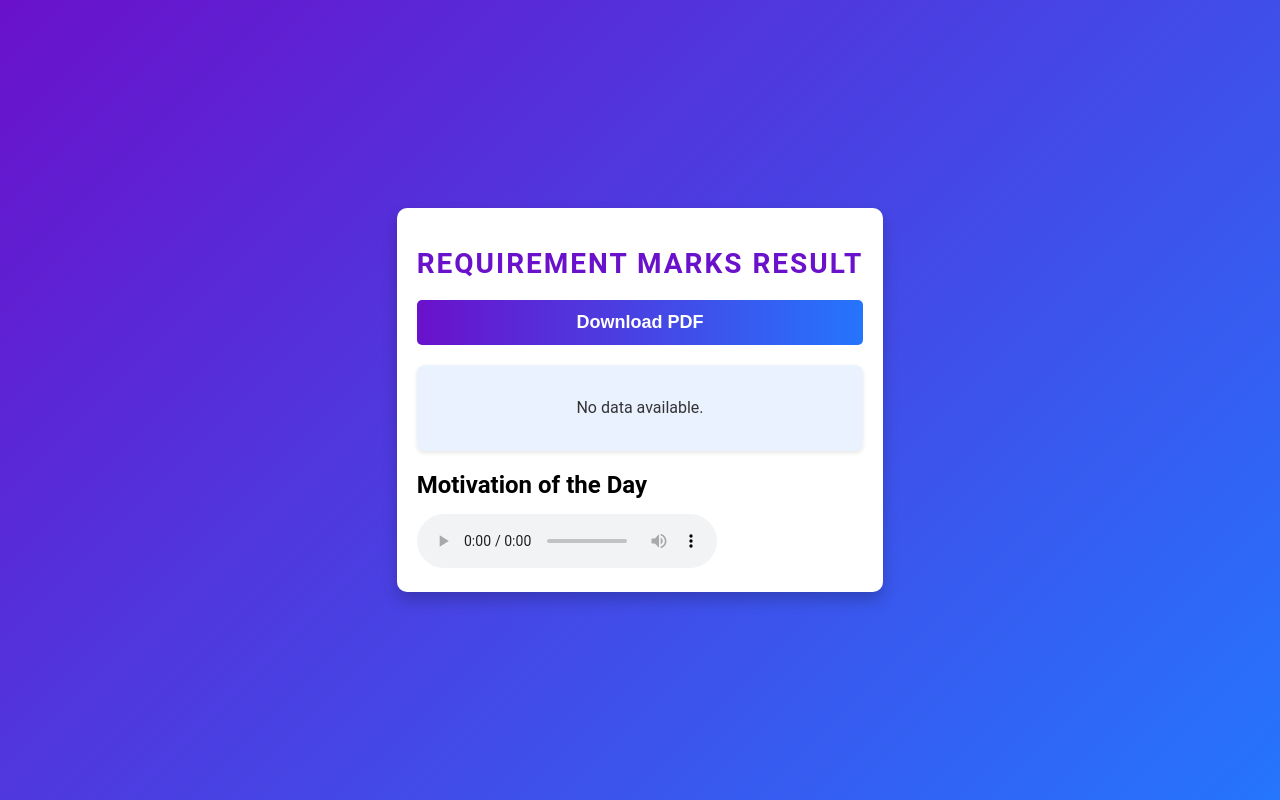
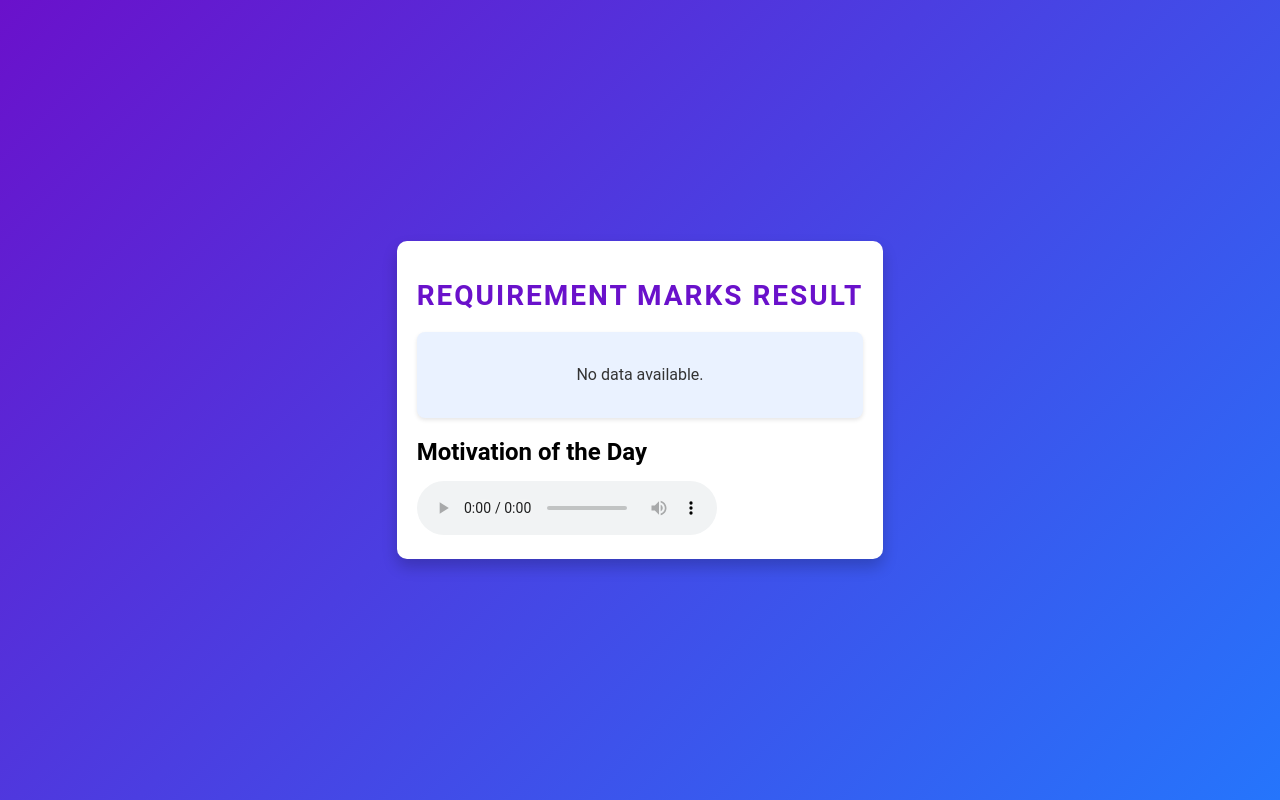
Before and after one commit to sarvnamdu/aurcm, a plain HTML site: page result.html in a window 1280 px wide. Drawn offline with nearby package versions, Linux system fonts and the light colour scheme.

Commit message:
result.html

```diff
--- a/result.html
+++ b/result.html
@@ -11,7 +11,7 @@
 <body>
     <div class="container">
         <h1>Requirement Marks Result</h1>
-        <button onclick="downloadPDF()">Download PDF</button>
+
         <div id="result">
             <!-- Result will be displayed here -->
         </div>
```
